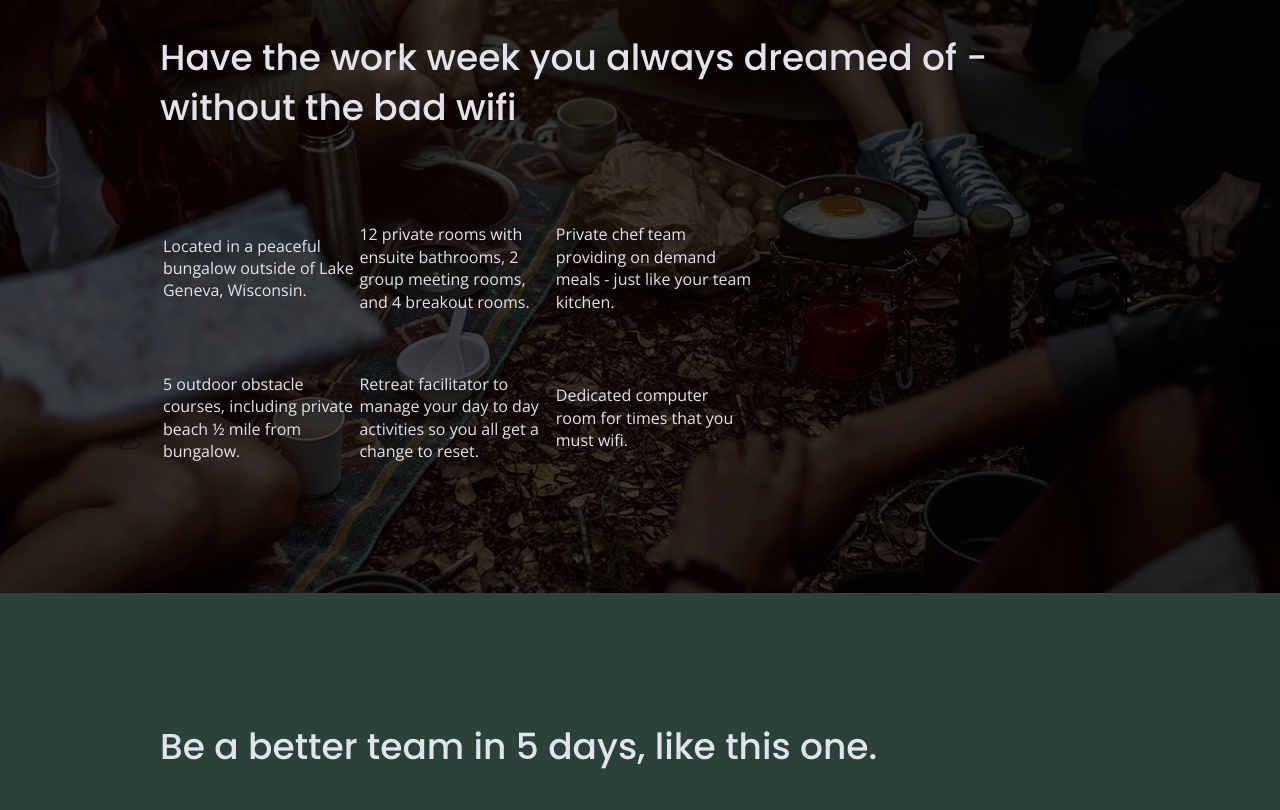
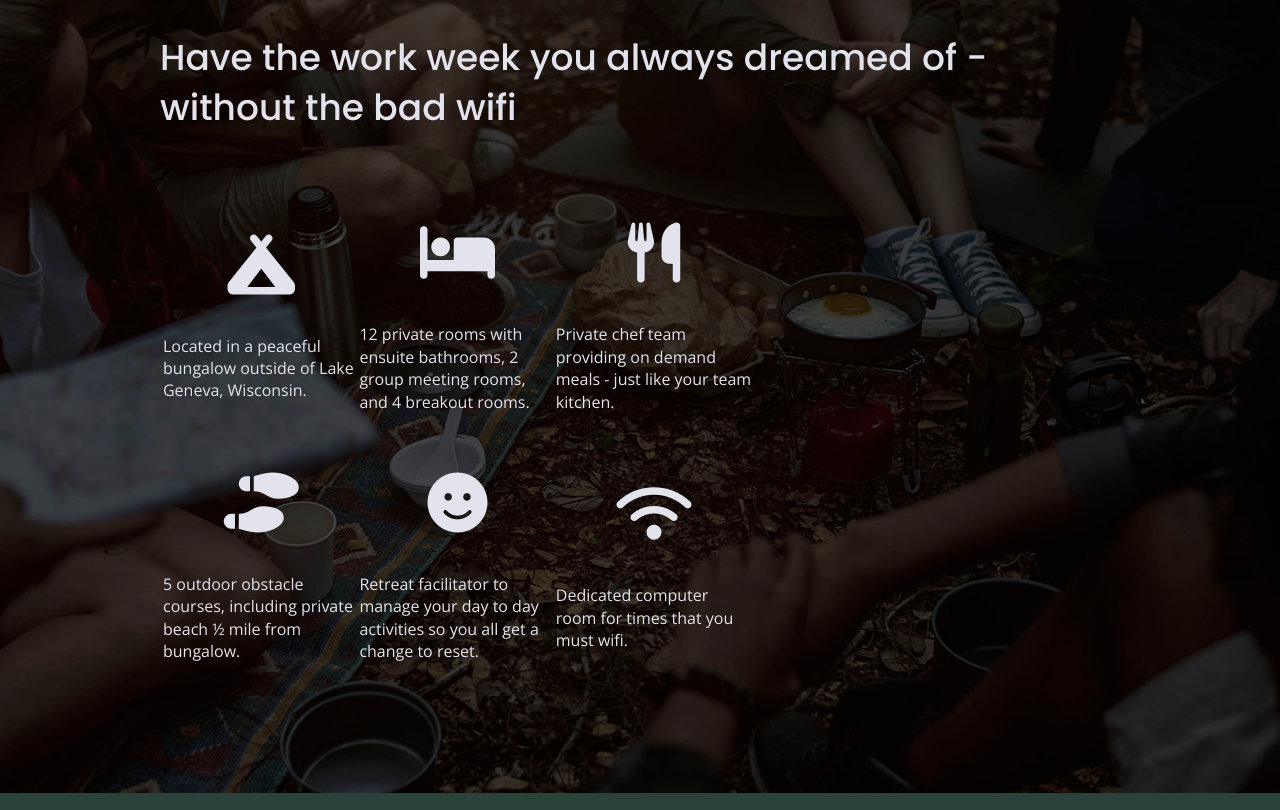
Before and after one commit to maria-emilia/unplugged-retreat, a website: page index.html in a window 1280 px wide. Shown: the part 897-1707 px from the top of the page. Drawn offline with nearby package versions, Linux system fonts and the light colour scheme.

Commit message:
Added icons

```diff
--- a/css/main.css
+++ b/css/main.css
@@ -561,6 +561,11 @@ input[type=button] {
 
     /* Features */
 
+  .features i {
+	      font-size: 3.75em;
+        margin-bottom: 40px;
+      }
+
     .features article {
         display: flex;
         justify-content: center;
--- a/index.html
+++ b/index.html
@@ -18,6 +18,8 @@
 
   <link rel="stylesheet" href="css/normalize.css">
   <link rel="stylesheet" href="css/main.css">
+
+  <script src="https://kit.fontawesome.com/ad9757ad66.js" crossorigin="anonymous"></script>
 
   <link href="https://fonts.googleapis.com/css?family=Open+Sans:400,700|Poppins:500,700" rel="stylesheet">
 
@@ -70,27 +72,39 @@
                   <h2>Have the work week you always dreamed of - without the bad wifi</h2>
           <div class="features-items">
           <article>
-                  <p class="fontawesome-icon"></p>
+                  <p class="fontawesome-icon">
+                    <i class="fas fa-campground"></i>
+                  </p>
                   <p class="features-item-description">Located in a peaceful bungalow outside of Lake Geneva, Wisconsin.</p>
           </article>
           <article>
-                  <p class="bedicon"></p>
+                  <p class="bedicon">
+                    <i class="fas fa-bed"></i>
+                  </p>
                   <p class="features-item-description">12 private rooms with ensuite bathrooms, 2 group meeting rooms, and 4 breakout rooms.</p>
           </article>
           <article>
-                  <p class="utensils-icon"></p>
+                  <p class="utensils-icon">
+                    <i class="fas fa-utensils"></i>
+                  </p>
                   <p class="features-item-description">Private chef team providing on demand meals - just like your team kitchen.</p>
           </article>
           <article>
-                  <p class="shoe-steps-icon"></p>
+                  <p class="shoe-steps-icon">
+                    <i class="fas fa-shoe-prints"></i>
+                  </p>
                   <p class="features-item-description">5 outdoor obstacle courses, including private beach ½ mile from bungalow.</p>
           </article>
           <article>
-                  <p class="smile-icon"></p>
+                  <p class="smile-icon">
+                    <i class="fas fa-smile"></i>
+                  </p>
                   <p class="features-item-description">Retreat facilitator to manage your day to day activities so you all get a change to reset.</p>
           </article>
           <article>
-                  <p class="wifi-icon"></p>
+                  <p class="wifi-icon">
+                    <i class="fas fa-wifi"></i>
+                  </p>
                   <p class="features-item-description">Dedicated computer room for times that you must wifi.</p>
           </article>
         </div>
@@ -130,7 +144,7 @@
                     <div class="social">
                       <h4>Social</h4>
                       <div class="social-icons">
-                    <p><a href="https://www.facebook.com/maria.hokkanen" target="_blank"></a></p>
+                    <p><i class="fas fa-campground"></i></p>
                     <p><a href="https://www.facebook.com/maria.hokkanen" target="_blank"></a></p>
                     <p><a href="https://www.facebook.com/maria.hokkanen" target="_blank"></a></p>
                     </div>
```
Also changed, not shown: about/index.html (+2 -0 lines), faq/index.html (+2 -0 lines).
